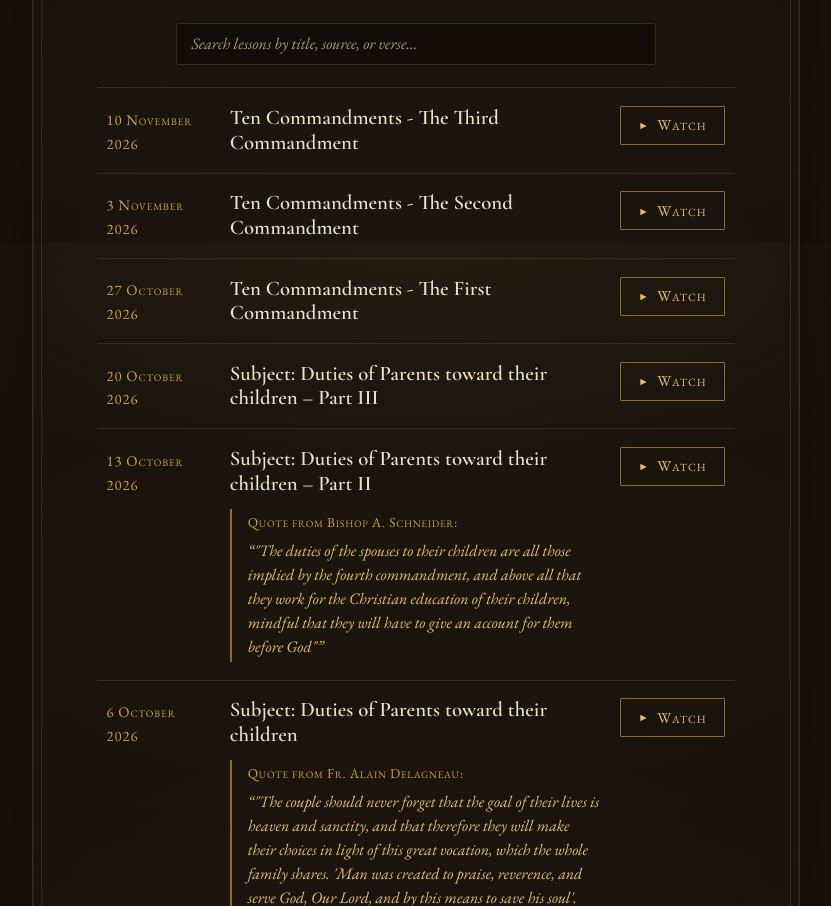
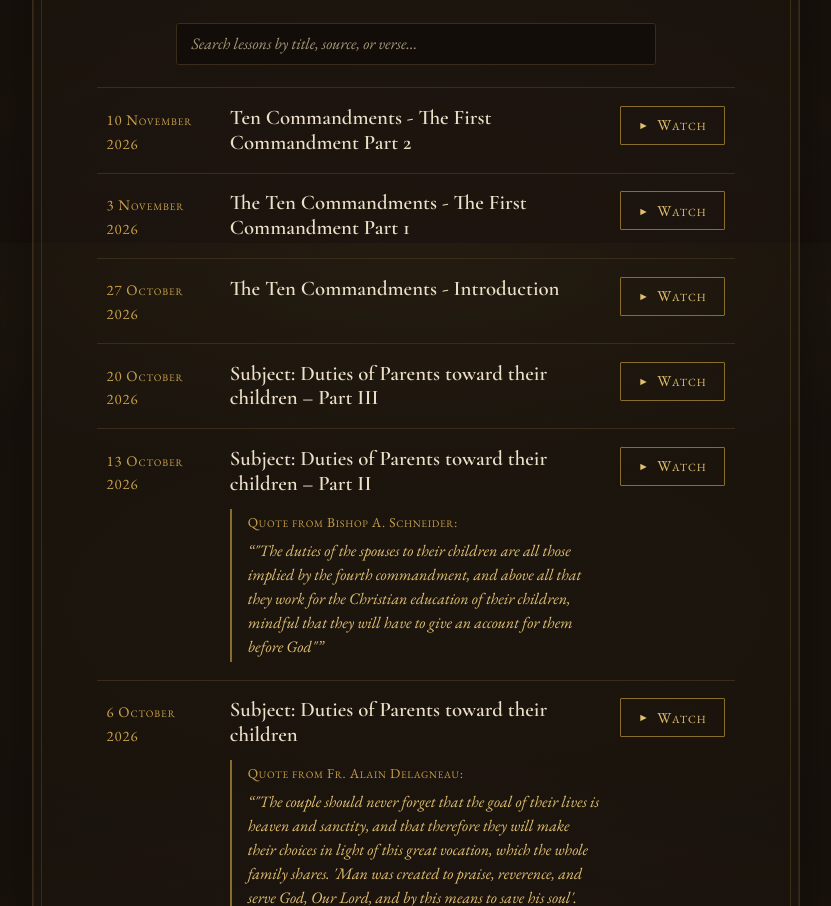
Before and after one commit to 3643088/Catechism, a plain HTML site: page index.html in a window 1280 px wide. Shown: the part 1357-2263 px from the top of the page, without its empty margins (224-1055 px from the left). Drawn offline with nearby package versions, Linux system fonts and the light colour scheme.

Commit message:
Update index.html

```diff
--- a/index.html
+++ b/index.html
@@ -321,7 +321,7 @@
     <li class="lesson" data-date="2026-11-10">
       <span class="l-date">10 November 2026</span>
       <div class="l-body">
-        <div class="l-title">Ten Commandments - The Third Commandment</div>
+        <div class="l-title">Ten Commandments - The First Commandment Part 2</div>
       </div>
       <a class="l-watch" href="https://bowlesfamilyfarm.sharepoint.com/:v:/s/WednesdayNightCatechism/IQAuIBNnZrJzQY8Tuhd5JK1_Ae33_u3ru4bzqrerJ2py0FY?e=SfamDZ&amp;nav=eyJyZWZlcnJhbEluZm8iOnsicmVmZXJyYWxBcHAiOiJTdHJlYW1XZWJBcHAiLCJyZWZlcnJhbFZpZXciOiJTaGFyZURpYWxvZy1MaW5rIiwicmVmZXJyYWxBcHBQbGF0Zm9ybSI6IldlYiIsInJlZmVycmFsTW9kZSI6InZpZXcifX0%3D" target="_blank" rel="noopener noreferrer" aria-label="Watch: The Ten Commandments - Part 3 (opens in a new tab)"><span class="l-play" aria-hidden="true">&#9658;</span> Watch</a>
     </li>
@@ -329,7 +329,7 @@
     <li class="lesson" data-date="2026-11-03">
       <span class="l-date">3 November 2026</span>
       <div class="l-body">
-        <div class="l-title">Ten Commandments - The Second Commandment</div>
+        <div class="l-title">The Ten Commandments - The First Commandment Part 1</div>
       </div>
       <a class="l-watch" href="https://bowlesfamilyfarm.sharepoint.com/:v:/s/WednesdayNightCatechism/IQB5zA3IS43vQ6FE1e7JOjH9AQt1fL-EuKbaRzoCc1Wf6G0?e=0NZxkp&amp;nav=eyJyZWZlcnJhbEluZm8iOnsicmVmZXJyYWxBcHAiOiJTdHJlYW1XZWJBcHAiLCJyZWZlcnJhbFZpZXciOiJTaGFyZURpYWxvZy1MaW5rIiwicmVmZXJyYWxBcHBQbGF0Zm9ybSI6IldlYiIsInJlZmVycmFsTW9kZSI6InZpZXcifX0%3D" target="_blank" rel="noopener noreferrer" aria-label="Watch: Ten Commandments - Part 2 (opens in a new tab)"><span class="l-play" aria-hidden="true">&#9658;</span> Watch</a>
     </li>
@@ -337,7 +337,7 @@
     <li class="lesson" data-date="2026-10-27">
       <span class="l-date">27 October 2026</span>
       <div class="l-body">
-        <div class="l-title">Ten Commandments - The First Commandment</div>
+        <div class="l-title">The Ten Commandments - Introduction</div>
       </div>
       <a class="l-watch" href="https://bowlesfamilyfarm.sharepoint.com/:v:/s/WednesdayNightCatechism/IQBbVqOqxsuWTr5mazpVPauOAU8-a0YC1HZ8g6uUXoLe47U?e=SwvT1W&amp;nav=eyJyZWZlcnJhbEluZm8iOnsicmVmZXJyYWxBcHAiOiJTdHJlYW1XZWJBcHAiLCJyZWZlcnJhbFZpZXciOiJTaGFyZURpYWxvZy1MaW5rIiwicmVmZXJyYWxBcHBQbGF0Zm9ybSI6IldlYiIsInJlZmVycmFsTW9kZSI6InZpZXcifX0%3D" target="_blank" rel="noopener noreferrer" aria-label="Watch: Ten Commandments - Part 1 (opens in a new tab)"><span class="l-play" aria-hidden="true">&#9658;</span> Watch</a>
     </li>
```
